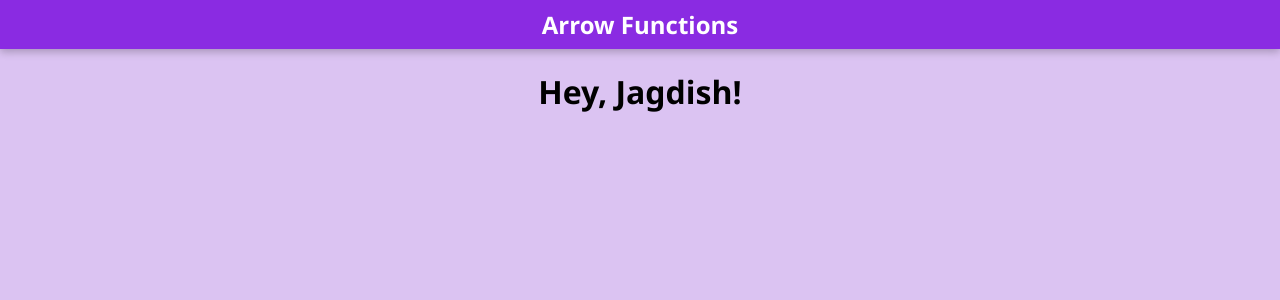
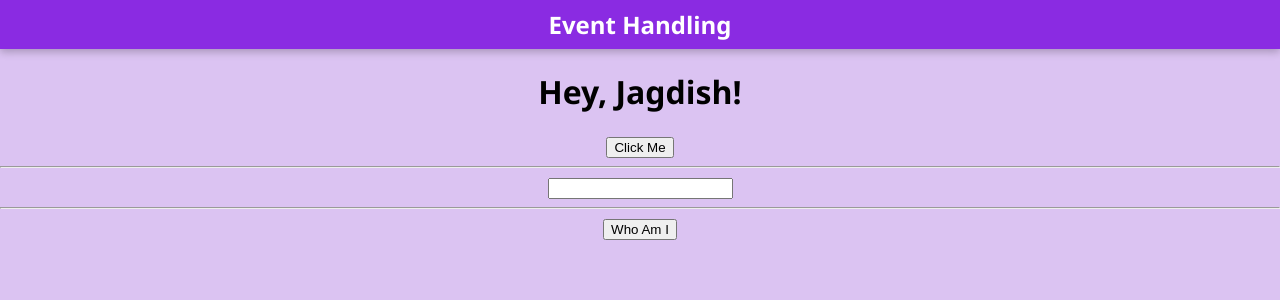
Before and after one commit to JagdishChopde20/ReactJS-Training, a React (Vite) app: page / in a window 1280 px wide. Shown: the top 300 px of the page. Built offline with nearby package versions, Linux system fonts and the light colour scheme.

Commit message:
Class 8 - Evening Handling code uploaded.

```diff
--- a/src/components/demo/Demo.jsx
+++ b/src/components/demo/Demo.jsx
@@ -1,18 +1,31 @@
 import Header from "../header/Header";
 
 const Demo = () => {
+    const greetUser = (greetMsg, userName) => `${greetMsg}, ${userName}!`;
 
-    // function greetUser() {
-    //     return 'Hello, Jagdish!';
-    // }
+    const changeHandler = (event) => {
+        console.log(event.target.value);
+    }
 
-    const greetUser = (greetMsg, userName) => `${greetMsg}, ${userName}!`;
+    const clickHandler = (userName) => {
+        alert('My name is ' + userName);
+    }
 
     return (
         <div>
-            <Header>Arrow Functions</Header>
+            <Header>Event Handling</Header>
 
             <h1> { greetUser('Hey', 'Jagdish') } </h1>
+
+            <button onClick={() => { console.log('Button Clicked!'); }}>Click Me</button>
+
+            <hr />
+
+            <input type="text" onChange={changeHandler} />
+
+            <hr />
+
+            <button onClick={() => clickHandler('Sandeep')}>Who Am I</button>
         </div>
     );
 }
```
Also changed, not shown: 1 other file (tests, documents, lock files or other folders).
